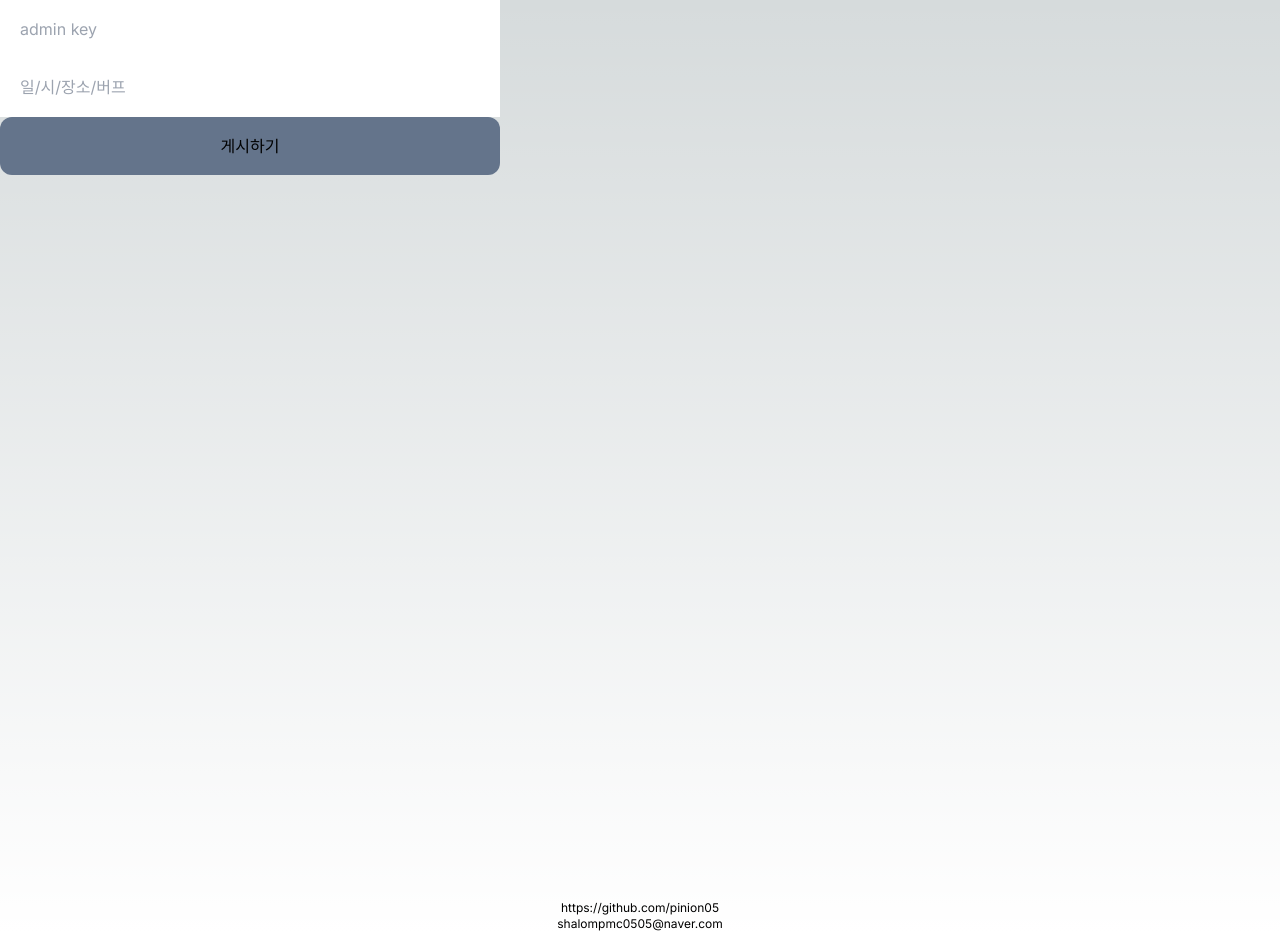
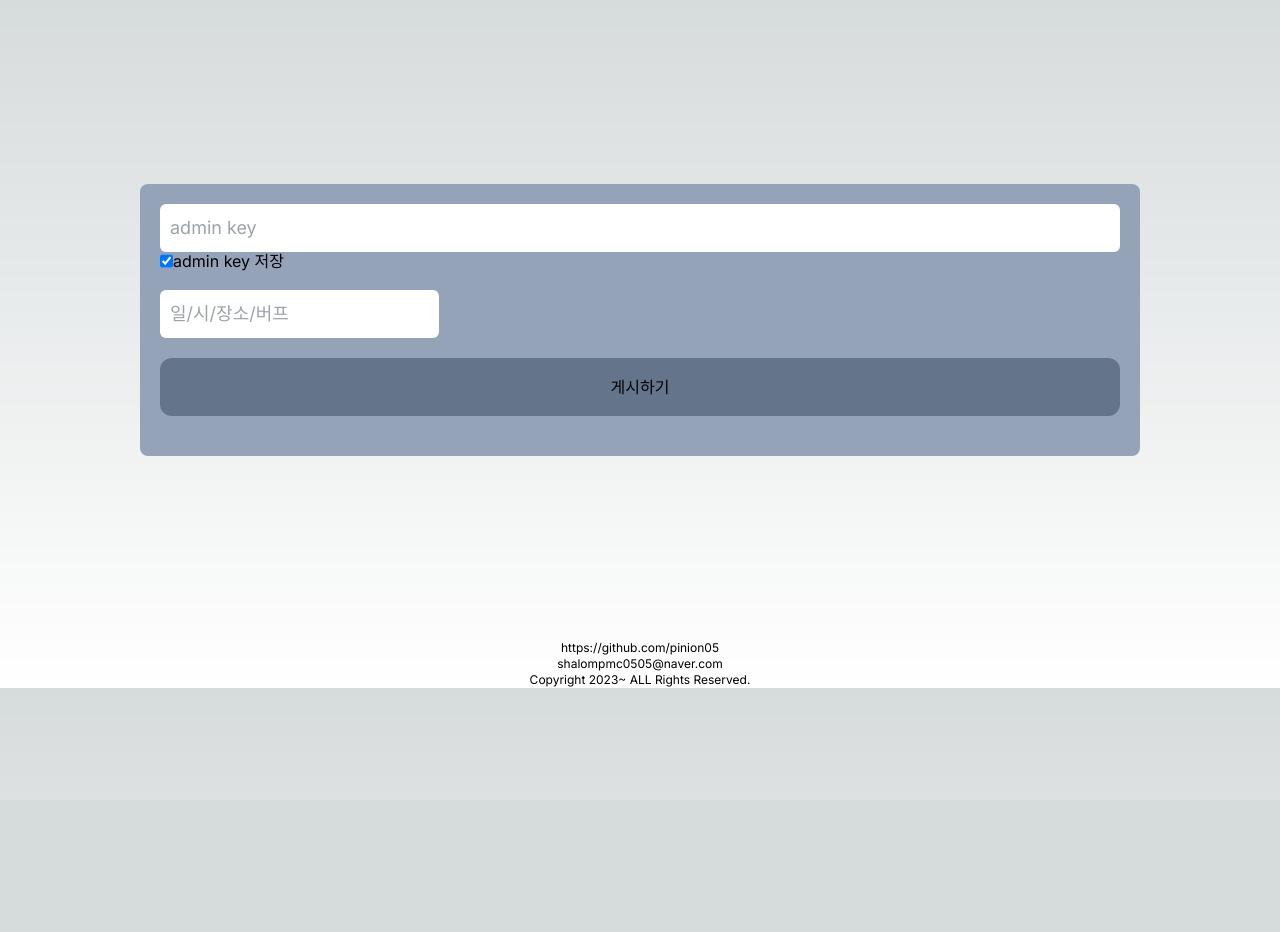
Before and after one commit to pinion05/WooWoW, a Next.js app: page /2946f0a8-8875-480d-b655-f6b6e31d02f4 in a window 1280 px wide. After the commit the page ends 800 px from the top, so only its background shows below. Built offline with nearby package versions, Linux system fonts and the light colour scheme.

Commit message:
adminpage adminkey save

```diff
--- a/next.config.js
+++ b/next.config.js
@@ -11,7 +11,7 @@ module.exports = {
   //   },
   // },
   images: {
-    domains: ["i.namu.wiki"],
+    domains: ["i.namu.wiki", "cafeptthumb-phinf.pstatic.net"],
   },
 };
 // module.exports = {
--- /dev/null
+++ b/serverurl.ts
@@ -0,0 +1,2 @@
+export const SERVER_URL = "http://localhost:5000";
+// export const SERVER_URL = "https://woowow.xyz";
--- a/src/components/Footer.tsx
+++ b/src/components/Footer.tsx
@@ -7,6 +7,7 @@ export default function Footer(): JSX.Element {
         </a>
         <p>https://github.com/pinion05</p>
         <p>shalompmc0505@naver.com</p>
+        <p>Copyright 2023~ ALL Rights Reserved.</p>
       </p>
     </>
   );
--- a/src/components/GuildInfoArea.tsx
+++ b/src/components/GuildInfoArea.tsx
@@ -2,6 +2,7 @@
 
 import axios from "axios";
 import { useEffect, useState } from "react";
+import { SERVER_URL } from "../../serverurl";
 
 export default function GuildInfoArea(): JSX.Element {
   const [guildmemberCount, setGuildmemberCount] = useState<number>(0);
@@ -18,7 +19,7 @@ export default function GuildInfoArea(): JSX.Element {
 
   async function featchGuildInfo() {
     try {
-      const response = await axios.get(`https://woowow.xyz/api/guild`);
+      const response = await axios.get(`${SERVER_URL}/api/guild`);
       console.log(response);
       setGuildmemberCount(response.data);
     } catch (error) {}
--- a/src/components/Modal.tsx
+++ b/src/components/Modal.tsx
@@ -12,11 +12,14 @@ import Link from "next/link";
 import Statistics from "@/model/Statistics";
 import WoWCharacterProfile from "@/model/WoWCharacterProfile ";
 import Loading from "./Loading";
+import { SERVER_URL } from "../../serverurl";
 
 export default function Modal({
   info,
   closeFunction,
 }: CharacterProps): JSX.Element {
+  // const SERVER_URL = "http://localhost:3000";
+
   //
   const modalRef = useRef<HTMLDialogElement>(null);
   const [characterData, setcharacterData] =
@@ -26,7 +29,7 @@ export default function Modal({
 
   async function featchCharacterData(characterName: string) {
     try {
-      const response = await axios.get(`https://woowow.xyz/api/characterinfo`, {
+      const response = await axios.get(`${SERVER_URL}/api/characterinfo`, {
         params: { charactername: characterName },
       });
       setcharacterData(response.data);
--- a/src/components/Profile.tsx
+++ b/src/components/Profile.tsx
@@ -22,9 +22,13 @@ export interface CharacterProps {
   closeFunction?: () => void;
 }
 
+const koongchan =
+  "https://cafeptthumb-phinf.pstatic.net/MjAyMzA5MjVfMjA2/MDAxNjk1NjM2NDUzOTY5.5wHja-30rsUVDB3X0oLbDOdQcyw2GHvQ66SW7JWU0tog.rL5zQVM7AbH-SXAyZuAGiuEnP-AoELMAgPDJZwJSyYMg.PNG/%EB%B9%84%EC%B1%A4%EC%BF%B5%EC%95%BC.png?type=w1600";
+
 const Profile = ({ info }: CharacterProps): JSX.Element => {
   //
   const [isModalon, setIsModalOn] = useState<boolean>(false);
+
   //
   function classIcon(className: string) {
     switch (className) {
@@ -76,6 +80,8 @@ const Profile = ({ info }: CharacterProps): JSX.Element => {
           <Image
             className="h-[100px] rounded-tl-[10px] rounded-tr-[10px]"
             src={wak}
+            width={100}
+            height={100}
             alt=""
           />
           {info.is_ghost && (
--- a/src/components/ProfileArea.tsx
+++ b/src/components/ProfileArea.tsx
@@ -8,6 +8,7 @@ import Character from "@/model/Characer";
 import { json } from "stream/consumers";
 import { Spacing } from "./styledComponents";
 import Loading from "./Loading";
+import { SERVER_URL } from "../../serverurl";
 
 export default function ProfileArea(): JSX.Element {
   const inputRef = useRef<HTMLInputElement>(null);
@@ -33,7 +34,7 @@ export default function ProfileArea(): JSX.Element {
     const responseArray = names.map(async (name: string, idx) => {
       try {
         const response = await axios.get(
-          `https://woowow.xyz/api/character?charactername=${encodeURIComponent(
+          `${SERVER_URL}/api/character?charactername=${encodeURIComponent(
             name
           )}`
         );
--- a/src/components/WorldBuff.tsx
+++ b/src/components/WorldBuff.tsx
@@ -1,11 +1,12 @@
 import axios from "axios";
 import { useEffect, useState } from "react";
+import { SERVER_URL } from "../../serverurl";
 
 export default function WorldBuff(): JSX.Element {
   const [buffData, setBuffData] = useState();
   async function getWorldbuff() {
     try {
-      const response = await axios.get("https://woowow.xyz/api/worldbuff");
+      const response = await axios.get(`${SERVER_URL}/api/worldbuff`);
       setBuffData(response.data);
     } catch (error) {}
   }
--- a/src/components/worldbuffInput.tsx
+++ b/src/components/worldbuffInput.tsx
@@ -2,13 +2,24 @@
 
 import axios from "axios";
 import { RefObject, useRef } from "react";
+import { SERVER_URL } from "../../serverurl";
+import { Spacing } from "./styledComponents";
 
 export default function WorldbuffInput() {
   const adminkeyRef: RefObject<HTMLInputElement> =
     useRef<HTMLInputElement>(null);
   const buffDataRef: RefObject<HTMLInputElement> =
     useRef<HTMLInputElement>(null);
+  const adminkeySaveRef: RefObject<HTMLInputElement> =
+    useRef<HTMLInputElement>(null);
+
   async function onclick() {
+    if (adminkeySaveRef.current?.checked && adminkeyRef.current) {
+      localStorage.setItem("adminkey", adminkeyRef.current?.value);
+    } else {
+      localStorage.removeItem("adminkey");
+    }
+
     if (adminkeyRef.current && buffDataRef.current) {
       const adminkeyVAl = adminkeyRef.current.value;
       const buffDataVal = buffDataRef.current.value;
@@ -19,7 +30,7 @@ export default function WorldbuffInput() {
       console.log(adminkeyRef.current.value);
       console.log(buffDataRef.current.value);
       try {
-        const response = await axios.post("https://woowow.xyz/api/worldbuff", {
+        await axios.post(`${SERVER_URL}/api/worldbuff`, {
           adminKey: adminkeyVAl,
           buffData: buffDataVal,
         });
@@ -30,23 +41,32 @@ export default function WorldbuffInput() {
     }
   }
   return (
-    <div>
-      <div className="flex flex-col w-[500px] h-[900px]">
+    <div className="flex justify-center items-center h-[80vh]">
+      <div className="flex flex-col w-[1000px] h-[auto] p-[20px] rounded-lg bg-slate-400 items-start">
         <input
+          defaultValue={localStorage.getItem("adminkey") ?? ""}
           type="password"
-          className="p-[20px]"
+          className="text-lg p-[10px] rounded-md w-[100%]"
           placeholder="admin key"
           ref={adminkeyRef}
+          autoComplete="on"
         />
-        <input
-          ref={buffDataRef}
-          type="text"
-          className="p-[20px]"
-          placeholder="일/시/장소/버프"
-        />
+        <div className="flex">
+          <input type="checkbox" ref={adminkeySaveRef} defaultChecked />
+          <p>admin key 저장</p>
+        </div>
+        <Spacing height={20} />
+        <div className="flex">
+          <input
+            ref={buffDataRef}
+            type="text"
+            className="text-lg p-[10px] rounded-md w-[100%]"
+            placeholder="일/시/장소/버프"
+          />
+        </div>
         <button
           onClick={() => onclick()}
-          className="p-[20px] bg-slate-500 rounded-xl"
+          className="p-[20px] bg-slate-500 rounded-xl my-[20px] w-[100%]"
         >
           게시하기
         </button>
```
